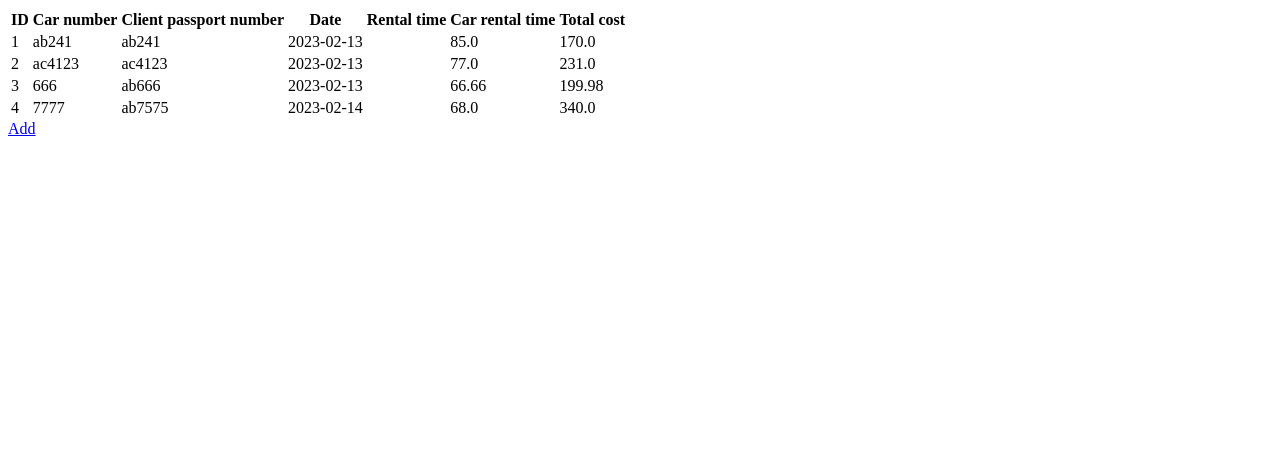
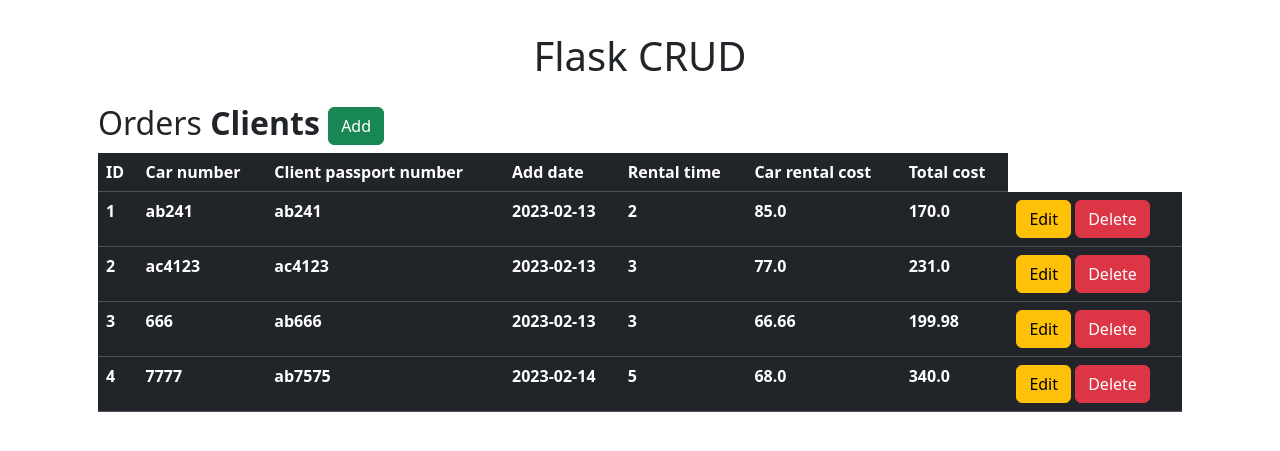
Before and after one commit to AndriiVilchynskyi/Flask_proj, a Flask app: page /orders_list in a window 1280 px wide. Shown: the top 451 px of the page. Run offline with Flask 3, Linux system fonts and the light colour scheme; data comes from the database, SQL or seed files in the repository.

Commit message:
added bootstrap

```diff
--- a/main.py
+++ b/main.py
@@ -13,6 +13,8 @@ app.config["SQLALCHEMY_DATABASE_URI"] = "sqlite:///" + os.path.join(basedir, "or
 
 db = SQLAlchemy(app)
 ma = Marshmallow(app)
+
+
 
 
 @app.route("/orders")
--- a/templates/orders_list.html
+++ b/templates/orders_list.html
@@ -1,23 +1,65 @@
-<table>
+<html lang="en">
+  <head>
+    <meta charset="utf-8">
+    <meta name="viewport" content="width=device-width, initial-scale=1">
+    <title>Bootstrap demo</title>
+    <link href="https://cdn.jsdelivr.net/npm/bootstrap@5.3.0-alpha1/dist/css/bootstrap.min.css" rel="stylesheet" integrity="sha384-GLhlTQ8iRABdZLl6O3oVMWSktQOp6b7In1Zl3/Jr59b6EGGoI1aFkw7cmDA6j6gD" crossorigin="anonymous">
+  </head>
+  <body>
+    <script src="https://cdn.jsdelivr.net/npm/bootstrap@5.3.0-alpha1/dist/js/bootstrap.bundle.min.js" integrity="sha384-w76AqPfDkMBDXo30jS1Sgez6pr3x5MlQ1ZAGC+nuZB+EYdgRZgiwxhTBTkF7CXvN" crossorigin="anonymous"></script>
+  <script src="https://cdn.jsdelivr.net/npm/@popperjs/core@2.11.6/dist/umd/popper.min.js" integrity="sha384-oBqDVmMz9ATKxIep9tiCxS/Z9fNfEXiDAYTujMAeBAsjFuCZSmKbSSUnQlmh/jp3" crossorigin="anonymous"></script>
+<script src="https://cdn.jsdelivr.net/npm/bootstrap@5.3.0-alpha1/dist/js/bootstrap.min.js" integrity="sha384-mQ93GR66B00ZXjt0YO5KlohRA5SY2XofN4zfuZxLkoj1gXtW8ANNCe9d5Y3eG5eD" crossorigin="anonymous"></script>
+  </body>
+</html>
+
+
+
+
+{% block body %}
+<div class = "jumbotron p-3"></div>
+     <div class = "well text-center">
+       <h1>Flask CRUD</h1>
+     </div>
+
+<div class="container">
+    <div class="row">
+        <div class="col md-12">
+
+            <div class="jumbotron p-3">
+
+                <h2>Orders <b>Clients</b>  <button type="button" class="btn btn-success float-right"
+                                                   data-toggle="modal" data-target="#mymodal">Add</button> </h2>
+
+                <table class="table table-hover table-dark">
+
+
                 <tr>
                     <th>ID</th>
                     <th>Car number</th>
                     <th>Client passport number</th>
-    <th>Date</th>
+                    <th>Add date</th>
                     <th>Rental time</th>
-    <th>Car rental time</th>
+                    <th>Car rental cost</th>
                     <th>Total cost</th>
+
                 </tr>
+
+                <tr>
   {% for order in orders_html %}
+
     <tr>
-      <td>{{ order.id }}</td>
-      <td>{{ order.car_number }}</td>
-      <td>{{ order.client_passport_number }}</td>
-      <td>{{ order.add_date }}</td>
-      <td>{{ order.renal_time }}</td>
-      <td>{{ order.car_rental_cost }}</td>
-      <td>{{ order.total_cost }}</td>
+      <th>{{ order.id }}</th>
+      <th>{{ order.car_number }}</th>
+      <th>{{ order.client_passport_number }}</th>
+      <th>{{ order.add_date }}</th>
+      <th>{{ order.rental_time }}</th>
+      <th>{{ order.car_rental_cost }}</th>
+      <th>{{ order.total_cost }}</th>
+                                    <td>
+                    <a href="" class="btn btn-warning btn-xs" data-toggle="modal" data-target="#modaledit">Edit</a>
+                    <a href="" class="btn btn-danger btn-xs" onclick="return confirm('Are you sure to delete?')">Delete</a>
+                </td>
     </tr>
   {% endfor %}
+                  {% endblock %}
 </table>
-<a href="{{ url_for('add_order') }}">Add</a>
```
Lines whose indentation alone changed are shown as unchanged.
